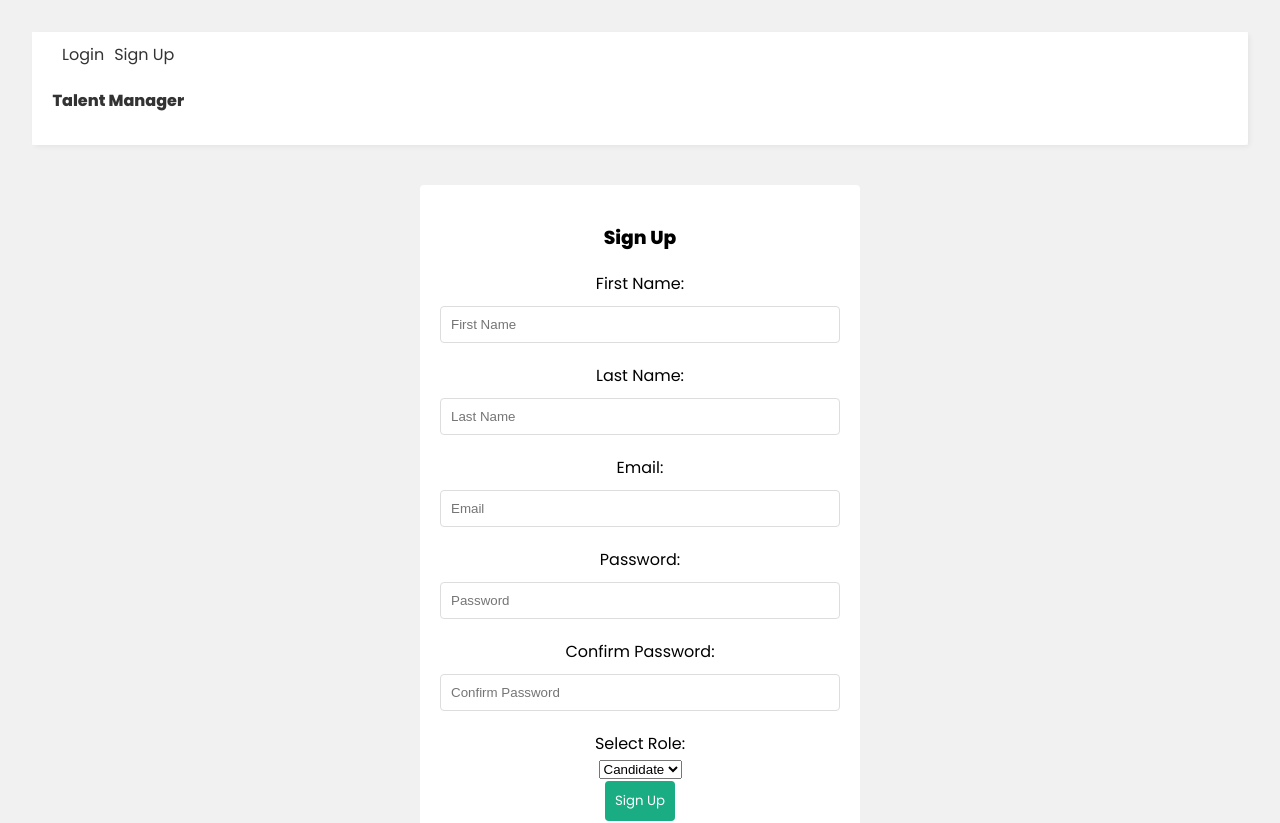
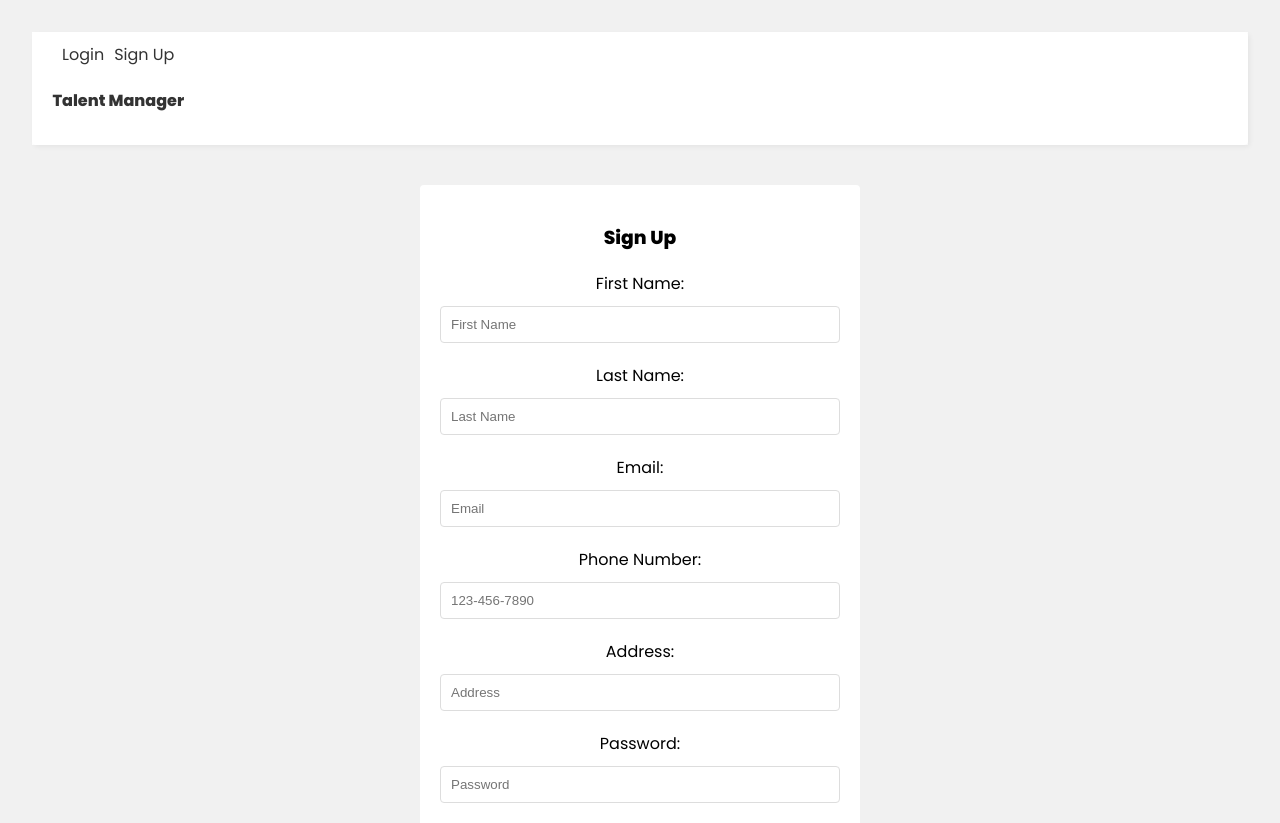
Before and after one commit to alexharris0214/ApplicationPortalFrontend, a React (Vite) app in the folder react/: page /signup in a window 1280 px wide. Shown: the top 823 px of the page. Built offline with nearby package versions, Linux system fonts and the light colour scheme.

Commit message:
Fixed registration fields (Jeff)

```diff
--- a/react/pages/SignUp.jsx
+++ b/react/pages/SignUp.jsx
@@ -4,6 +4,8 @@ import validation from '../validation.js';
 
 const SignUp = () => {
     const [email, setEmail] = useState('');
+    const [phoneNumber, setPhoneNumber] = useState('');
+    const [address, setAddress] = useState('');
     const [password, setPassword] = useState('');
     const [confirmPassword, setConfirmPassword] = useState('');
     const [firstName, setFirstName] = useState('');
@@ -49,6 +51,20 @@ const SignUp = () => {
                 onChange={(e) => setEmail(e.target.value)}
                 value={email}
             />
+            <label>Phone Number:</label>
+            <input
+                type="text"
+                placeholder="123-456-7890"
+                onChange={(e) => setPhoneNumber(e.target.value)}
+                value={email}
+            />
+            <label>Address:</label>
+            <input
+                type="text"
+                placeholder="Address"
+                onChange={(e) => setAddress(e.target.value)}
+                value={email}
+            />
             <label>Password:</label>
             <input
                 type="password"
```
